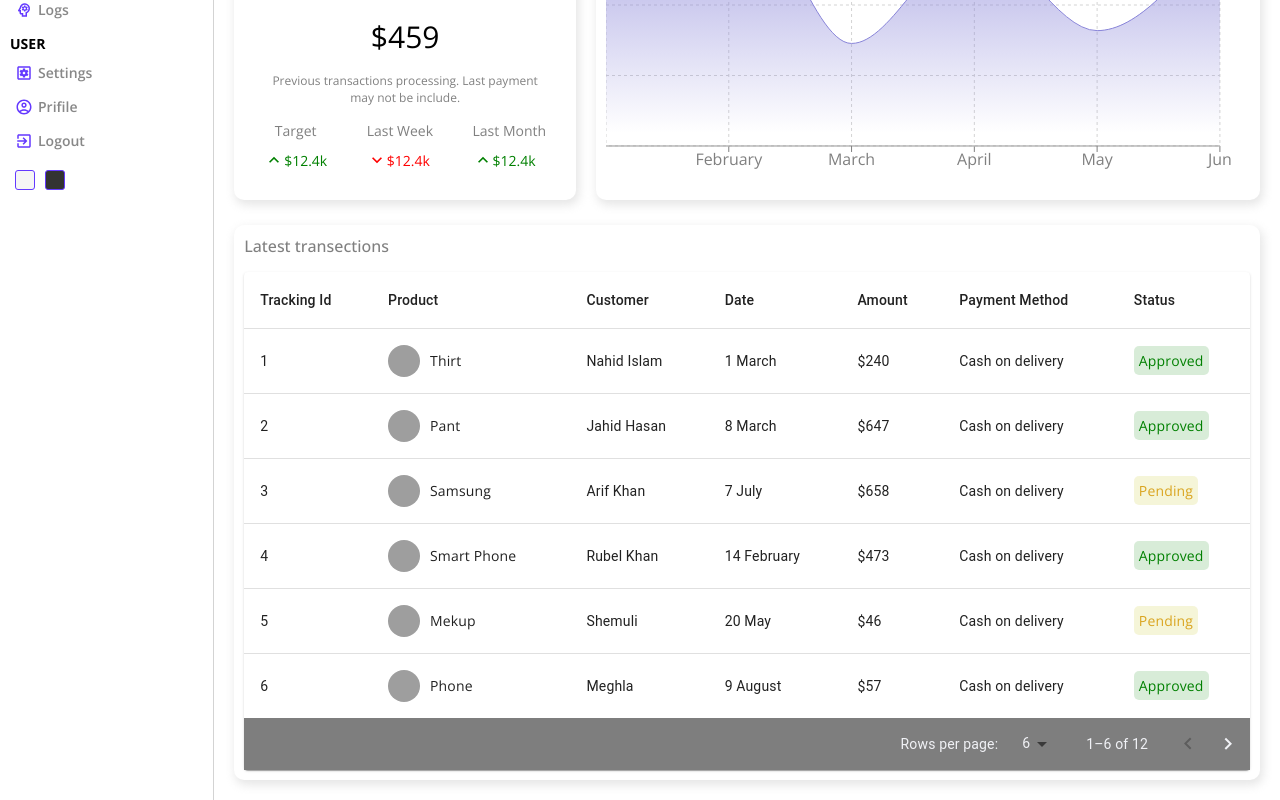
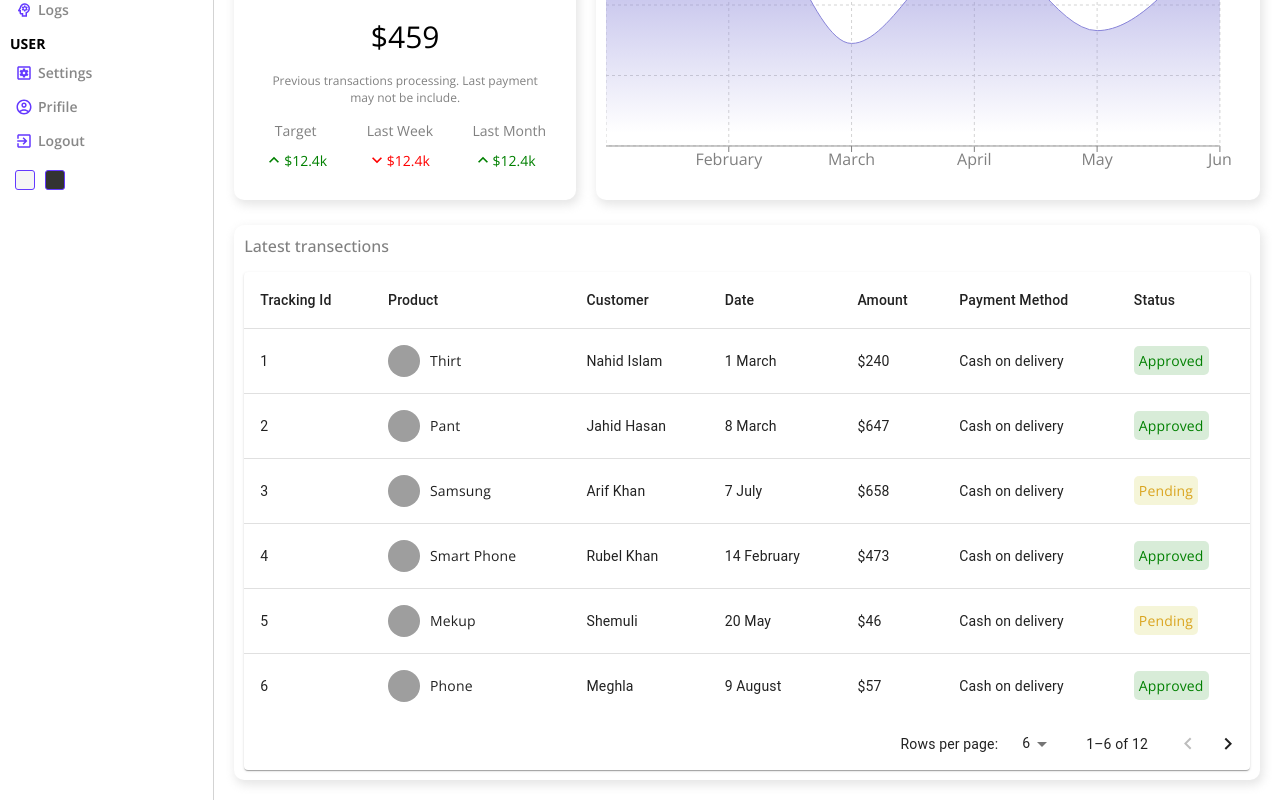
Before and after one commit to devnahidislam/dashboard, a React (Create React App) app: page / in a window 1280 px wide. Shown: the part 385-1185 px from the top of the page. Built offline with nearby package versions, Linux system fonts and the light colour scheme; grey boxes are pictures that could not be loaded.

Commit message:
Edit some Dark mode style.

```diff
--- a/src/components/datatable/datatable.scss
+++ b/src/components/datatable/datatable.scss
@@ -1,6 +1,13 @@
 .datatable {
   height: 620px;
   padding: 20px;
+
+  .css-1e2bxag-MuiDataGrid-root .MuiDataGrid-cell:focus-within{
+    outline: none;
+  }
+  .css-1e2bxag-MuiDataGrid-root .MuiDataGrid-cell:focus{
+    outline: none;
+  }
 
   .dataTableTitle {
     display: flex;
--- a/src/components/table/Table.jsx
+++ b/src/components/table/Table.jsx
@@ -196,12 +196,12 @@ const List = () => {
         page={page}
         onPageChange={handleChangePage}
         onRowsPerPageChange={handleChangeRowsPerPage}
-        sx={{
-          '.MuiTablePagination-toolbar': {
-            backgroundColor: 'rgb(126, 126, 126)',
-            color: '#f1f2f6',
-          },
-        }}
+        // sx={{
+        //   '.MuiTablePagination-toolbar': {
+        //     backgroundColor: 'rgb(126, 126, 126)',
+        //     color: '#f1f2f6',
+        //   },
+        // }}
       />
     </Paper>
   );
--- a/src/style/dark.scss
+++ b/src/style/dark.scss
@@ -85,12 +85,21 @@
         color: azure;
       }
     }
+    //List table custom css
     .css-78c6dr-MuiToolbar-root-MuiTablePagination-toolbar{
       color: azure;
     }
-    .css-zylse7-MuiButtonBase-root-MuiIconButton-root.Mui-disabled{
+    .css-zylse7-MuiButtonBase-root-MuiIconButton-root{
       color: rgb(196, 196, 196);
     }
+    .css-12wnr2w-MuiButtonBase-root-MuiCheckbox-root{
+      color:lightgray;
+    }
+  }
+
+  .css-jtlhu6-MuiTablePagination-root{
+    background-color: #333;
+    color: azure;
   }
 
   .newContainer{
```
